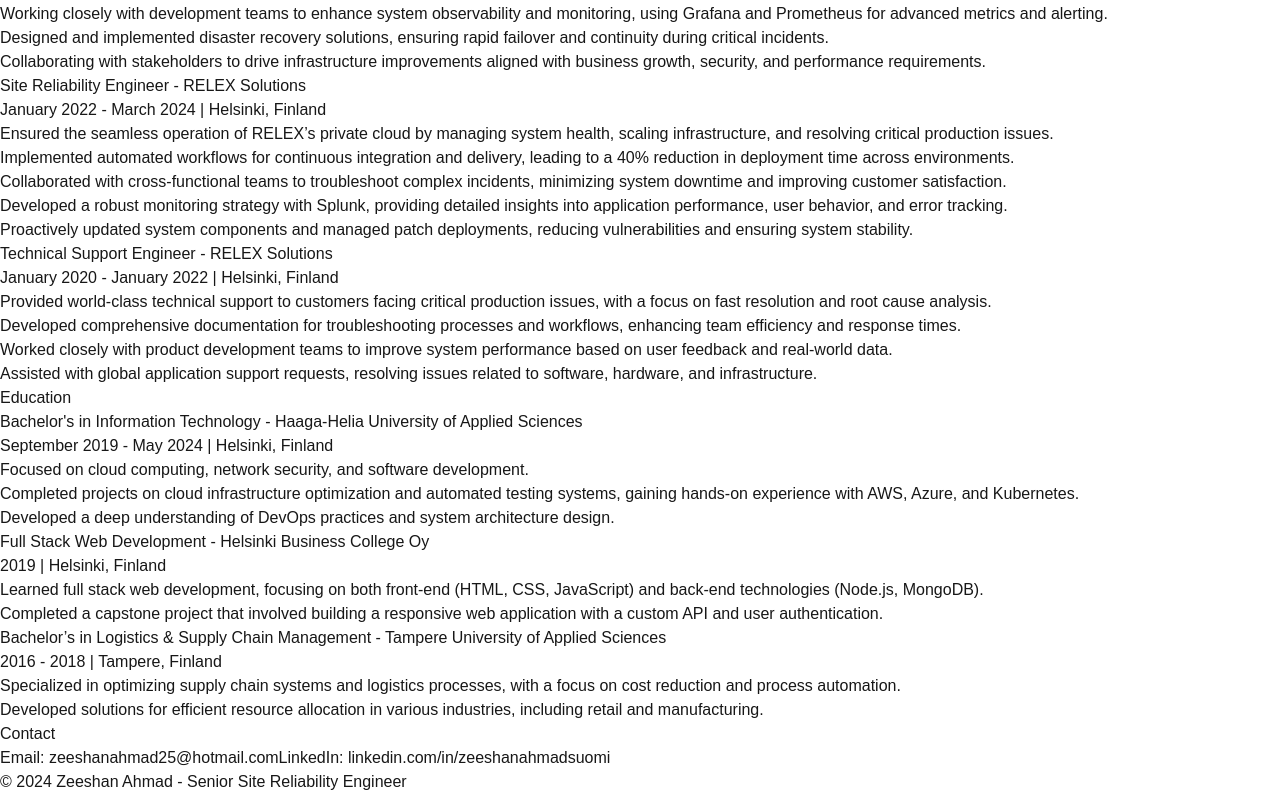
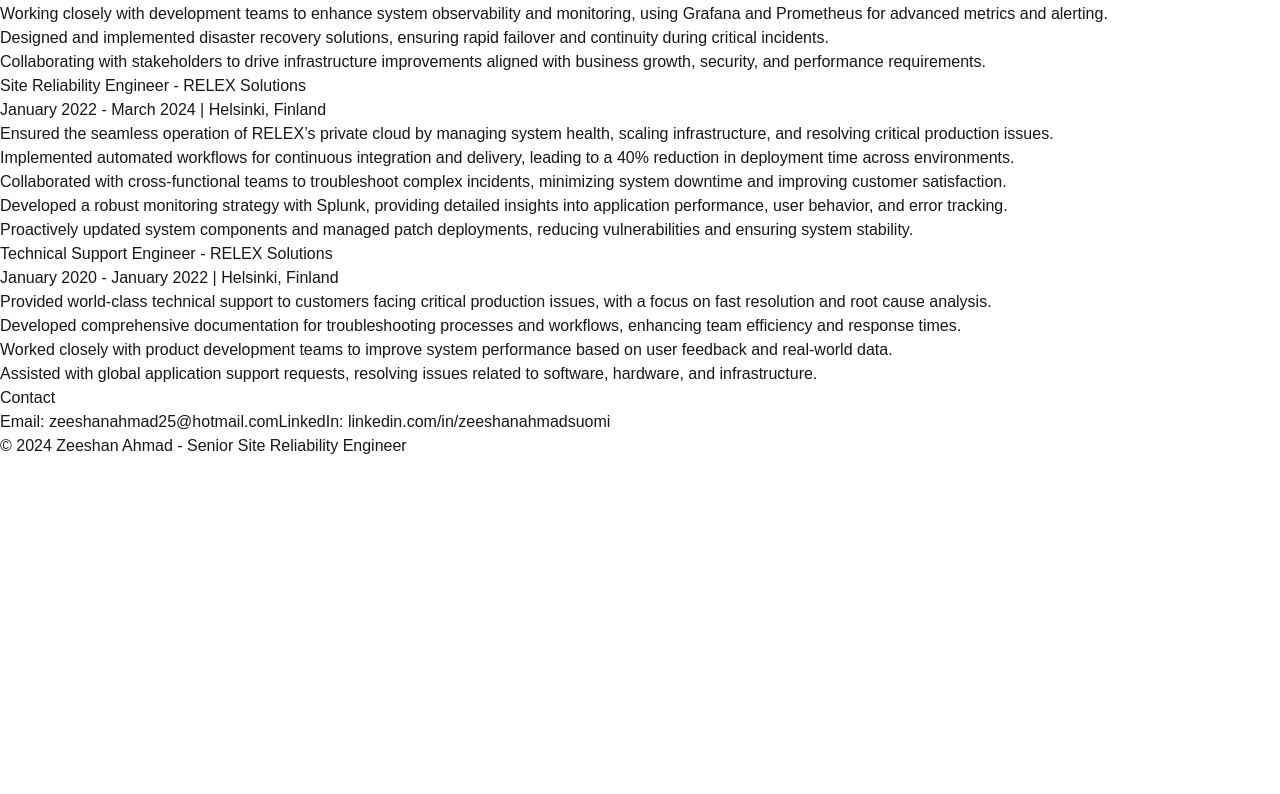
Before and after one commit to ahmad-zeeshan/portfolio-me, a Next.js app: page / in a window 1280 px wide. Shown: the part 286-1080 px from the top of the page. After the commit the page ends 800 px from the top, so only its background shows below. Built offline with nearby package versions, Linux system fonts and the light colour scheme.

Commit message:
feat: revise colors

```diff
--- a/src/app/page.js
+++ b/src/app/page.js
@@ -25,7 +25,7 @@
       </motion.header>
 
       {/* About Me */}
-      <motion.section id="about" className="p-12 bg-white text-gray-900">
+      <motion.section id="about" className="p-12 bg-gradient-to-r from-gray-100 via-gray-200 to-gray-300 text-gray-900">
         <h2 className="text-5xl font-bold text-center mb-8">About Me</h2>
         <p className="text-2xl leading-relaxed text-center mx-auto max-w-3xl">
           Keeping servers up more reliably than my ability to resist a good cup of coffee. I’m a Senior Site Reliability Engineer based in Helsinki with over 4 years of experience ensuring high-availability and optimized cloud infrastructure.
@@ -34,10 +34,10 @@
       </motion.section>
 
       {/* Experience */}
-      <motion.section id="experience" className="p-12 bg-gray-100 text-gray-900">
+      <motion.section id="experience" className="p-12 bg-gradient-to-r from-gray-200 via-gray-300 to-gray-400 text-gray-900">
         <h2 className="text-5xl font-bold text-center mb-12">Professional Experience</h2>
         <div className="space-y-12">
-          <motion.div whileHover={{ scale: 1.05 }} className="bg-white p-8 rounded-lg shadow-md">
+          <motion.div whileHover={{ scale: 1.02 }} transition={{ duration: 0.3 }} className="bg-white p-8 rounded-lg shadow-md">
             <h3 className="text-3xl font-bold text-purple-700">Senior Site Reliability Engineer - RELEX Solutions</h3>
             <p className="mt-2 text-lg">March 2024 - Present | Helsinki, Finland</p>
             <ul className="mt-4 text-xl space-y-2">
@@ -49,7 +49,7 @@
             </ul>
           </motion.div>
 
-          <motion.div whileHover={{ scale: 1.05 }} className="bg-white p-8 rounded-lg shadow-md">
+          <motion.div whileHover={{ scale: 1.02 }} transition={{ duration: 0.3 }} className="bg-white p-8 rounded-lg shadow-md">
             <h3 className="text-3xl font-bold text-purple-700">Site Reliability Engineer - RELEX Solutions</h3>
             <p className="mt-2 text-lg">January 2022 - March 2024 | Helsinki, Finland</p>
             <ul className="mt-4 text-xl space-y-2">
@@ -61,7 +61,7 @@
             </ul>
           </motion.div>
 
-          <motion.div whileHover={{ scale: 1.05 }} className="bg-white p-8 rounded-lg shadow-md">
+          <motion.div whileHover={{ scale: 1.02 }} transition={{ duration: 0.3 }} className="bg-white p-8 rounded-lg shadow-md">
             <h3 className="text-3xl font-bold text-purple-700">Technical Support Engineer - RELEX Solutions</h3>
             <p className="mt-2 text-lg">January 2020 - January 2022 | Helsinki, Finland</p>
             <ul className="mt-4 text-xl space-y-2">
@@ -69,40 +69,6 @@
               <li>Developed comprehensive documentation for troubleshooting processes and workflows, enhancing team efficiency and response times.</li>
               <li>Worked closely with product development teams to improve system performance based on user feedback and real-world data.</li>
               <li>Assisted with global application support requests, resolving issues related to software, hardware, and infrastructure.</li>
-            </ul>
-          </motion.div>
-        </div>
-      </motion.section>
-
-      {/* Education */}
-      <motion.section id="education" className="p-12 bg-white text-gray-900">
-        <h2 className="text-5xl font-bold text-center mb-12">Education</h2>
-        <div className="space-y-12">
-          <motion.div whileHover={{ scale: 1.05 }} className="bg-gray-50 p-8 rounded-lg shadow-md">
-            <h3 className="text-3xl font-bold text-purple-700">Bachelor's in Information Technology - Haaga-Helia University of Applied Sciences</h3>
-            <p className="mt-2 text-lg">September 2019 - May 2024 | Helsinki, Finland</p>
-            <ul className="mt-4 text-xl space-y-2">
-              <li>Focused on cloud computing, network security, and software development.</li>
-              <li>Completed projects on cloud infrastructure optimization and automated testing systems, gaining hands-on experience with AWS, Azure, and Kubernetes.</li>
-              <li>Developed a deep understanding of DevOps practices and system architecture design.</li>
-            </ul>
-          </motion.div>
-
-          <motion.div whileHover={{ scale: 1.05 }} className="bg-gray-50 p-8 rounded-lg shadow-md">
-            <h3 className="text-3xl font-bold text-purple-700">Full Stack Web Development - Helsinki Business College Oy</h3>
-            <p className="mt-2 text-lg">2019 | Helsinki, Finland</p>
-            <ul className="mt-4 text-xl space-y-2">
-              <li>Learned full stack web development, focusing on both front-end (HTML, CSS, JavaScript) and back-end technologies (Node.js, MongoDB).</li>
-              <li>Completed a capstone project that involved building a responsive web application with a custom API and user authentication.</li>
-            </ul>
-          </motion.div>
-
-          <motion.div whileHover={{ scale: 1.05 }} className="bg-gray-50 p-8 rounded-lg shadow-md">
-            <h3 className="text-3xl font-bold text-purple-700">Bachelor’s in Logistics & Supply Chain Management - Tampere University of Applied Sciences</h3>
-            <p className="mt-2 text-lg">2016 - 2018 | Tampere, Finland</p>
-            <ul className="mt-4 text-xl space-y-2">
-              <li>Specialized in optimizing supply chain systems and logistics processes, with a focus on cost reduction and process automation.</li>
-              <li>Developed solutions for efficient resource allocation in various industries, including retail and manufacturing.</li>
             </ul>
           </motion.div>
         </div>
```
